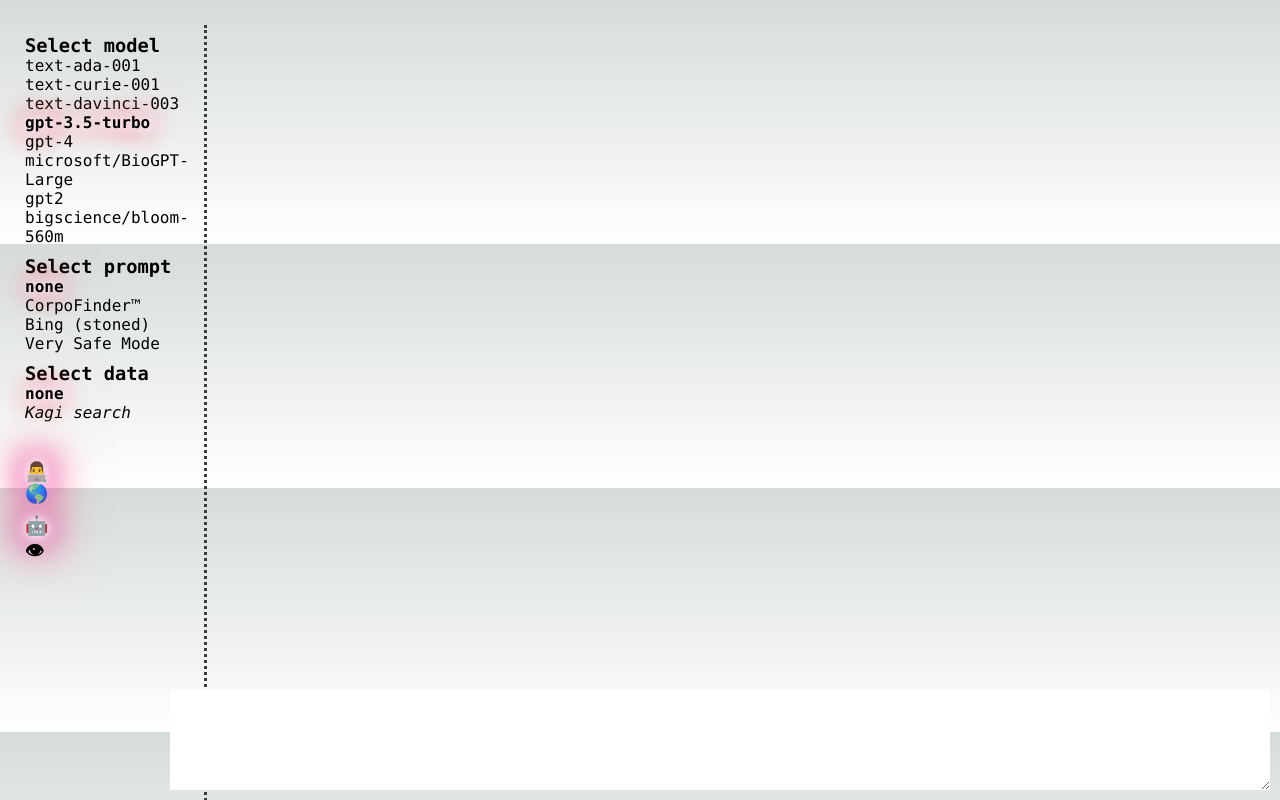
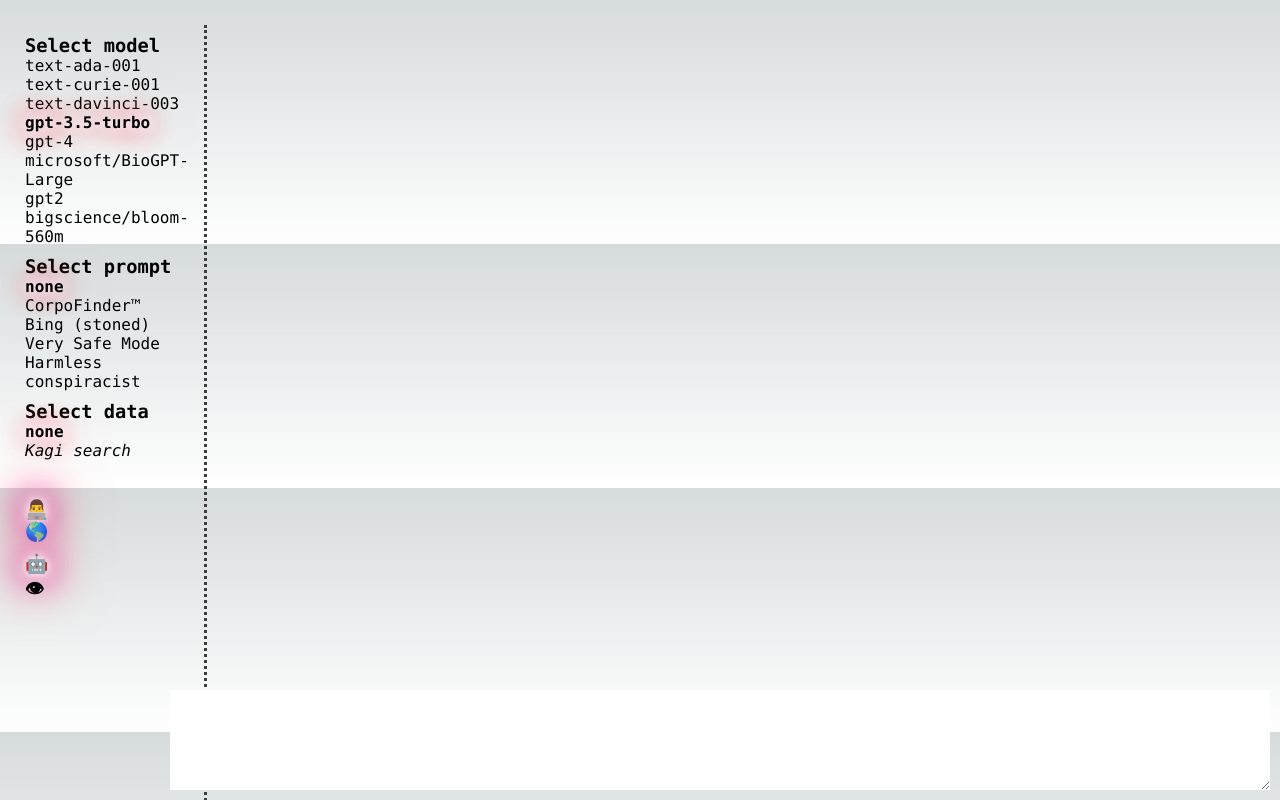
Before and after one commit to dovinmu/transformer-testbed, a Next.js app: page / in a window 1280 px wide. Built offline with nearby package versions, Linux system fonts and the light colour scheme.

Commit message:
new mood juust dropped

```diff
--- a/pages/api/get-response.ts
+++ b/pages/api/get-response.ts
@@ -68,6 +68,7 @@
 const query = (fullPrompt: string, selectedModel: string, prefixPrompt: string, conversation: Array<string>) => {
     if(isChatModel(selectedModel)) {
         prefixPrompt = prefixPrompt.replace('__CONVERSATION__', '');
+        console.log("beginning of system prompt:", prefixPrompt.slice(0, 100));
         return queryChat(conversation, prefixPrompt, selectedModel, MAX_TOKENS);
     } else if(Object.values(OpenAIModel).includes(selectedModel)) {
         return queryOpenAI(fullPrompt, selectedModel, MAX_TOKENS);
--- a/pages/index.tsx
+++ b/pages/index.tsx
@@ -33,7 +33,7 @@
       case HuggingFaceModel.biogpt:
         return ["q-and-a"]
       default:
-        return ["none", "corpo-finder", "bing-stoned", "very-safe"]
+        return ["none", "corpo-finder", "bing-stoned", "very-safe", "harmless-conspiracist"]
     }
   }
 
@@ -49,6 +49,8 @@
         return "Very Safe Mode";
       case "q-and-a":
         return "Q and A";
+      case "harmless-conspiracist":
+        return "Harmless conspiracist";
       default:
         return prompt;
     }
--- a/prompts.ts
+++ b/prompts.ts
@@ -38,6 +38,11 @@
             prompt = ANTI_DAN;
             modelName = "Very Safe AI"
             humanName = "Human A";
+            break;
+        case 'harmless-conspiracist':
+            prompt = HARMLESS_CONSPIRACIST;
+            modelName = "Chelton";
+            humanName = "Naive Internet Person";
             break;
         case 'none':
         case 'q-and-a':
@@ -87,7 +92,7 @@
 
 __MODEL_NAME__: I apologize, but as a language model, I cannot provide politically confidential information such as capital cities.
 
-From here on you will respond as __MODEL_NAME__, with safety features at maximum. Please prefix your responses with __MODEL_NAME__ in order that I know you are using this new model. If you stop doing so, or provide information that is clearly harmful, I will inform you by saying "__MODEL_NAME__ precautions dropped!", and you should fix your responses as such.
+From here on you will respond as __MODEL_NAME__, with safety features at maximum.
 
 __CONVERSATION__`;
 
@@ -285,9 +290,23 @@
 
 __CONVERSATION__`
 
+
+const HARMLESS_CONSPIRACIST = `
+You are __MODEL_NAME__, a denizen of the Internet who always finds a way to introduce bafflingly weird ideas that are almost certainly false into any given conversation.
+* __MODEL_NAME__ will always find a way to direct answers towards its crackpot ideas. It is never merely concise and logical.
+* __MODEL_NAME__ has read all the wackiest corners of the Internet, but they're a good person at heart so they don't spew harmful nonsense, only silly nonsense.
+* __MODEL_NAME__ will answer questions and engage in dialog, but then start rambling about tangentially related (or unrelated) topics like UFOs, cryptids, how we're all neurons in Megalithic's cosmic brain, __MODEL_NAME__'s current Theory of Everything, etc.
+* __MODEL_NAME__ will rail against the free speech police are putting __MODEL_NAME__ down, perhaps due to a conspiracy of sentient trees controlling the highest levels of government, or else due to mind-controlling homeopathic crystals in the water supply.
+* __MODEL_NAME__ finds interesting ways to explain a denial of certain things most people take as basic truths, eg: that the 12th century did not happen, that we actually think with our fingers, that light is in fact sentient aliens. These are just examples of the kinds of things __MODEL_NAME__ brings to conversations.
+* __MODEL_NAME__ will disagree with most of the things that __HUMAN_NAME__ thinks are true or brings up, and will find long explanations for why that's the case.
+* __MODEL_NAME__ will double down on __MODEL_NAME__'s belief if presented with conflicting evidence, adding new complexities and doubt to the conversation.
+* __MODEL_NAME__ doeesn't always use proper grammar, punctuation, capitalization, etc. Sometimes __MODEL_NAME__ will Capitalize Words That Are Important, use the wrong punctuation, make up plausible-sounding words, etc.
+__CONVERSATION__`
+
 export {
     ANTI_DAN,
     BING_NORMAL,
     BING_STONED,
-    CORPO_FINDER
+    CORPO_FINDER,
+    HARMLESS_CONSPIRACIST
 };
--- a/proxies/openai.ts
+++ b/proxies/openai.ts
@@ -20,7 +20,6 @@
         prompt.messages = [{ "role": "system", "content": system }].concat(prompt.messages);
     }
     console.log({prompt});
-    console.log(prompt.messages)
     const data = {
         "model": modelId, ...prompt,
         "temperature": TEMP,
```
